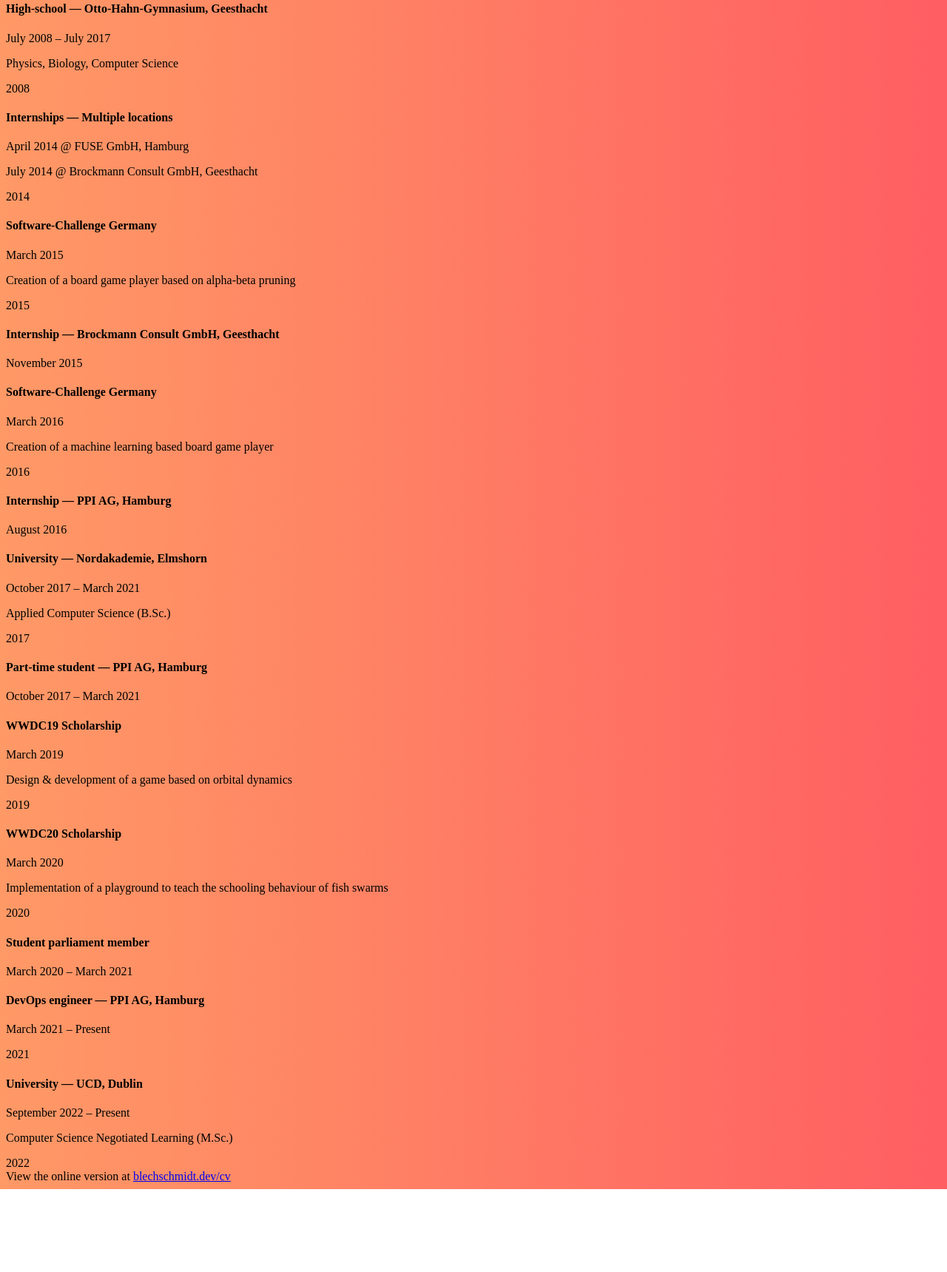
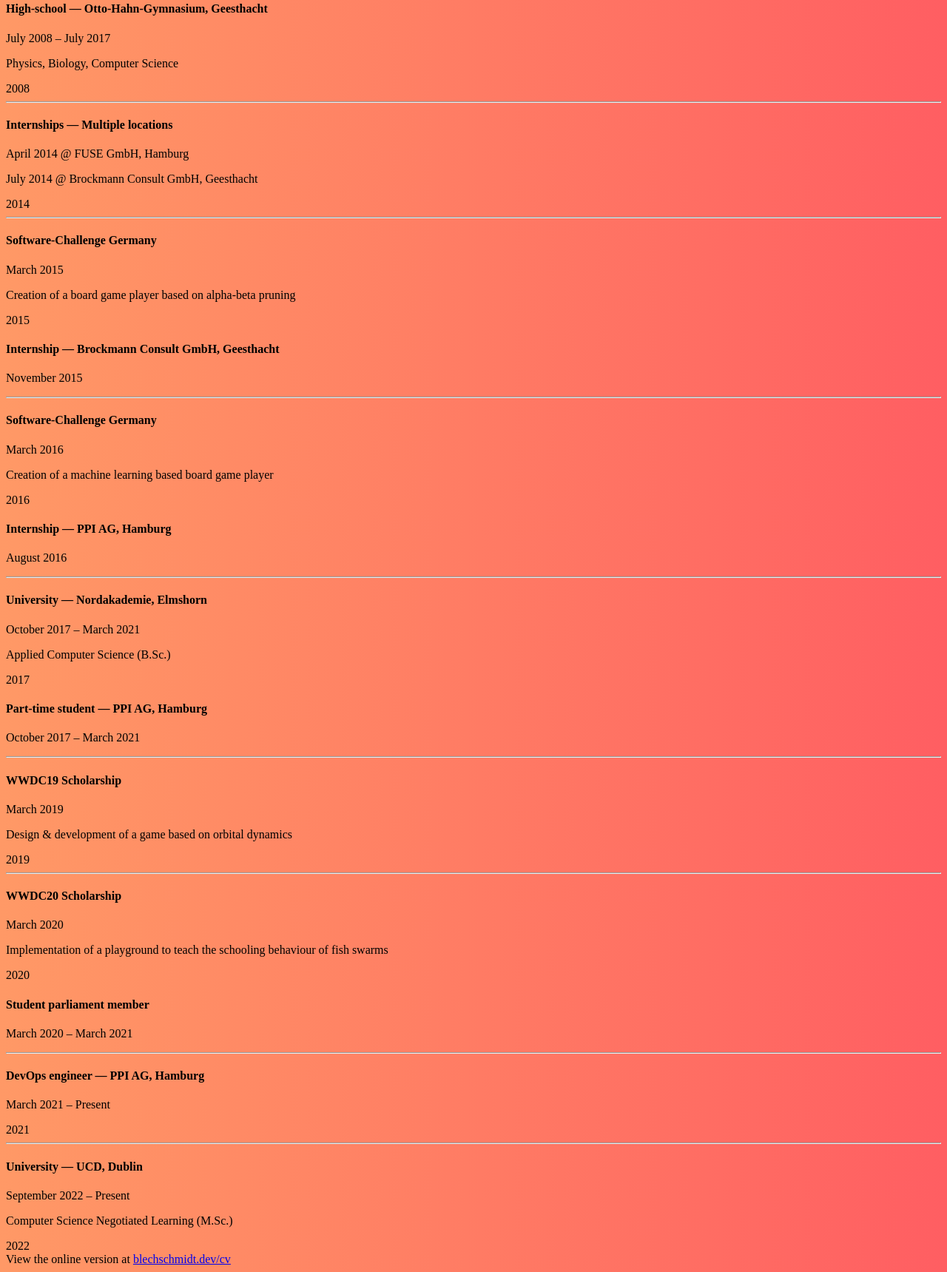
Before and after one commit to TilBlechschmidt/tibl.dev, an Eleventy site: page src/cv.html in a window 1280 px wide. Shown: the part 7540-9259 px from the top of the page at 74% size. Before the commit the page ends 9147 px from the top, so only its background shows below. Built offline with nearby package versions, Linux system fonts and the light colour scheme; Eleventy itself is replaced by a stand-in of ours; files that its build step writes are made by us from their sources; a web font is replaced by a local one; what markdown-it-multimd-table would draw is missing.

Commit message:
Add separators to chronology

```diff
--- a/src/cv.html
+++ b/src/cv.html
@@ -382,6 +382,7 @@
                 </div>
                 <div class="year">2008</div>
             </div>
+            <hr/>
             <div>
                 <div class="bg-accent"></div>
                 <div>
@@ -391,6 +392,7 @@
                 </div>
                 <div class="year">2014</div>
             </div>
+            <hr/>
             <div>
                 <div class="bg-gray-400"></div>
                 <div>
@@ -407,6 +409,7 @@
                     <p class="label">November 2015</p>
                 </div>
             </div>
+            <hr/>
             <div>
                 <div class="bg-gray-400"></div>
                 <div>
@@ -423,6 +426,7 @@
                     <p class="label">August 2016</p>
                 </div>
             </div>
+            <hr/>
             <div>
                 <div class="bg-green-500"></div>
                 <div>
@@ -439,6 +443,7 @@
                     <p class="label">October 2017 – March 2021</p>
                 </div>
             </div>
+            <hr/>
             <div>
                 <div class="bg-gray-400"></div>
                 <div>
@@ -448,6 +453,7 @@
                 </div>
                 <div class="year">2019</div>
             </div>
+            <hr/>
             <div>
                 <div class="bg-gray-400"></div>
                 <div>
@@ -466,6 +472,7 @@
                     <p class="label">March 2020 – March 2021</p>
                 </div>
             </div>
+            <hr/>
             <div>
                 <div class="bg-accent"></div>
                 <div>
@@ -474,6 +481,7 @@
                 </div>
                 <div class="year">2021</div>
             </div>
+            <hr/>
             <div>
                 <div class="bg-green-500"></div>
                 <div>
--- a/src/styles/cv.css
+++ b/src/styles/cv.css
@@ -92,7 +92,7 @@
 }
 
 .chronology > div {
-    @apply mb-6 flex items-stretch;
+    @apply mb-3 mt-3 flex items-stretch;
 }
 
 .chronology > div > div:first-of-type {
@@ -103,3 +103,7 @@
     @apply uppercase text-sm font-extralight tracking-wider;
     @apply text-right flex-grow text-gray-500;
 }
+
+.chronology > hr {
+    @apply mt-4 mb-4;
+}
```
